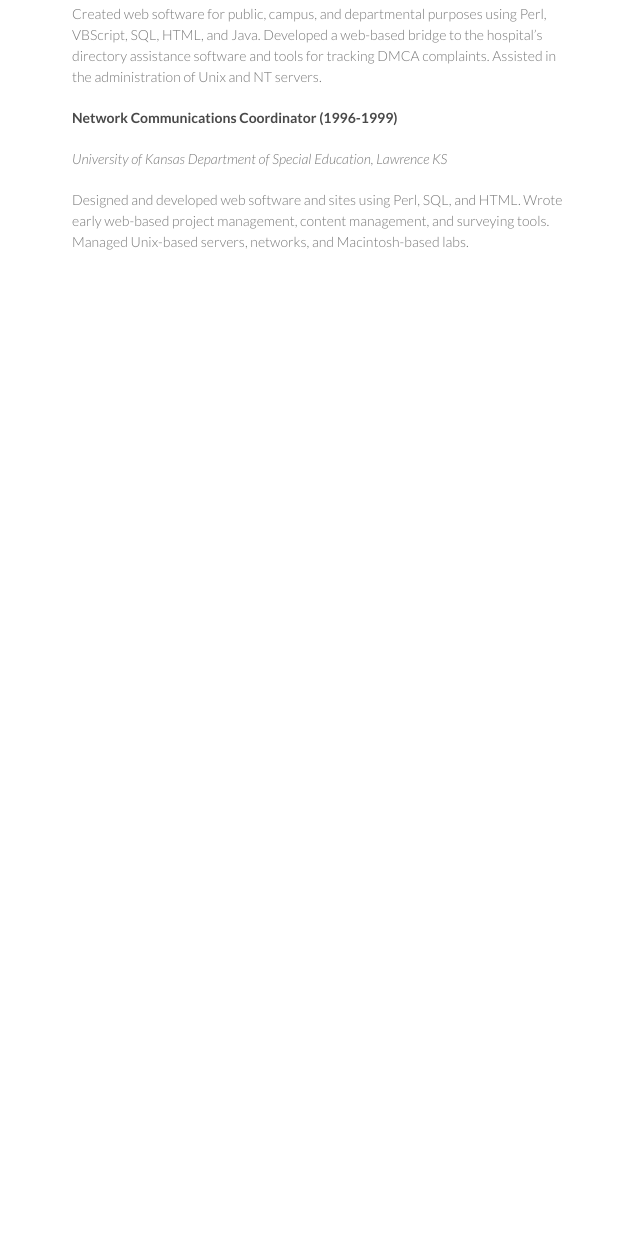
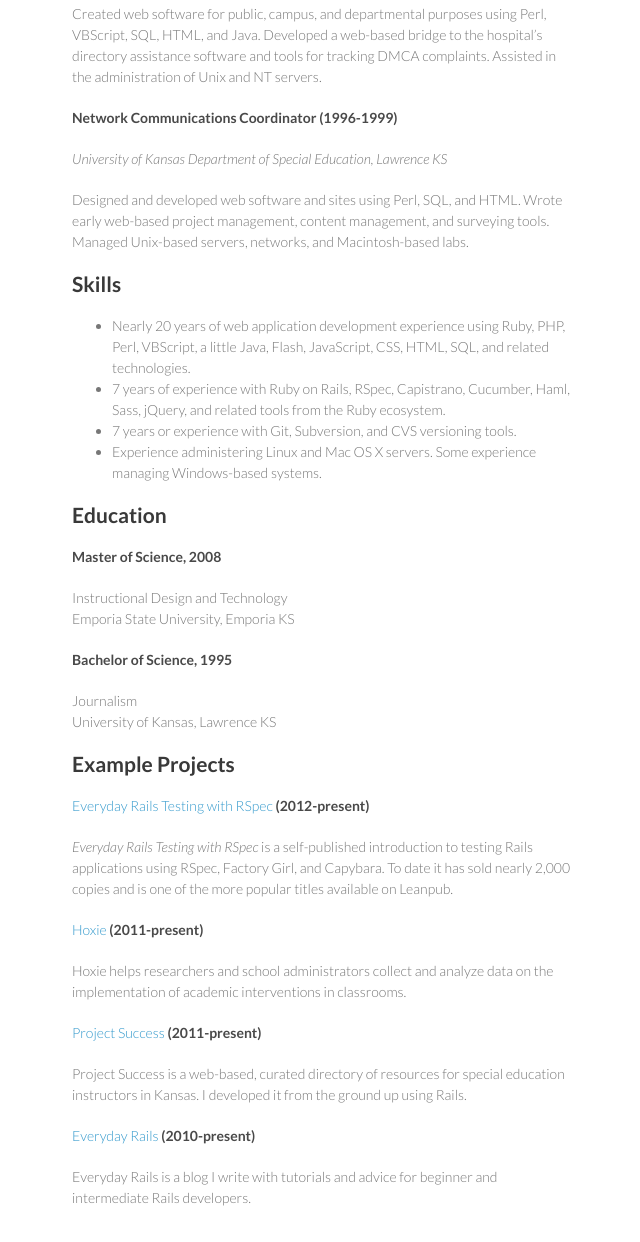
Before and after one commit to ruralocity/ruralocity.github.io, a plain HTML site: page index.html in a window 1280 px wide. Shown: the part 780-2022 px from the top of the page, without its empty margins (498-1138 px from the left). Before the commit the page ends 1102 px from the top, so only its background shows below. Drawn offline with Linux system fonts and the light colour scheme.

Commit message:
Replace master branch with page content via GitHub

```diff
--- a/index.html
+++ b/index.html
@@ -54,6 +54,47 @@
 <p><em>University of Kansas Department of Special Education, Lawrence KS</em></p>
 
 <p>Designed and developed web software and sites using Perl, SQL, and HTML. Wrote early web-based project management, content management, and surveying tools. Managed Unix-based servers, networks, and Macintosh-based labs.</p>
+
+<h2>Skills</h2>
+
+<ul>
+<li>Nearly 20 years of web application development experience using Ruby, PHP, Perl, VBScript, a little Java, Flash, JavaScript, CSS, HTML, SQL, and related technologies.</li>
+<li>7 years of experience with Ruby on Rails, RSpec, Capistrano, Cucumber, Haml, Sass, jQuery, and related tools from the Ruby ecosystem.</li>
+<li>7 years or experience with Git, Subversion, and CVS versioning tools.</li>
+<li>Experience administering Linux and Mac OS X servers. Some experience managing Windows-based systems.</li>
+</ul><h2>Education</h2>
+
+<h4>Master of Science, 2008</h4>
+
+<p>Instructional Design and Technology<br>
+Emporia State University, Emporia KS</p>
+
+<h4>Bachelor of Science, 1995</h4>
+
+<p>Journalism<br>
+University of Kansas, Lawrence KS</p>
+
+<h2>Example Projects</h2>
+
+<h4>
+<a href="https://leanpub.com/everydayrailsrspec">Everyday Rails Testing with RSpec</a> (2012-present)</h4>
+
+<p><em>Everyday Rails Testing with RSpec</em> is a self-published introduction to testing Rails applications using RSpec, Factory Girl, and Capybara. To date it has sold nearly 2,000 copies and is one of the more popular titles available on Leanpub.</p>
+
+<h4>
+<a href="https://hoxie.stratepedia.org/">Hoxie</a> (2011-present)</h4>
+
+<p>Hoxie helps researchers and school administrators collect and analyze data on the implementation of academic interventions in classrooms.</p>
+
+<h4>
+<a href="https://kansasprojectsuccess.org/">Project Success</a> (2011-present)</h4>
+
+<p>Project Success is a web-based, curated directory of resources for special education instructors in Kansas. I developed it from the ground up using Rails.</p>
+
+<h4>
+<a href="http://everydayrails.com/">Everyday Rails</a> (2010-present)</h4>
+
+<p>Everyday Rails is a blog I write with tutorials and advice for beginner and intermediate Rails developers.</p>
       </section>
       <footer>
         <p><small>Hosted on GitHub Pages &mdash; Theme by <a href="https://github.com/orderedlist">orderedlist</a></small></p>
```
Also changed, not shown: params.json (+1 -1 lines).
